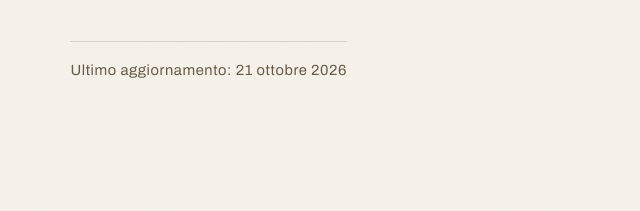
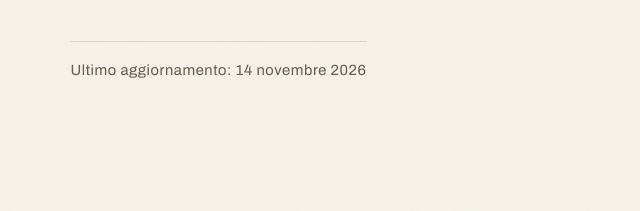
Before and after one commit to alessiomontas/hadrianusmultiservice.it, a plain HTML site: page cookie.html in a window 1280 px wide. Shown: the part 404-615 px from the top of the page, 0-640 px from the left. Drawn offline with Linux system fonts and the light colour scheme; no server answers.

Commit message:
Privacy e cookie: data di aggiornamento al 14 novembre

```diff
--- a/cookie.html
+++ b/cookie.html
@@ -68,7 +68,7 @@ if ('scrollRestoration' in history) history.scrollRestoration = 'manual';
     <p class="occhiello">Hadrianus Multiservice</p>
     <h1>Cookie</h1>
     <p class="sotto">La pagina pi&ugrave; corta del sito, perch&eacute; non c&rsquo;&egrave; molto da dire: cookie non ce ne sono.</p>
-    <p class="quando">Ultimo aggiornamento: 21 ottobre 2026</p>
+    <p class="quando">Ultimo aggiornamento: 14 novembre 2026</p>
   </div>
 </section>
 
```
Also changed, not shown: privacy.html (+1 -1 lines).
